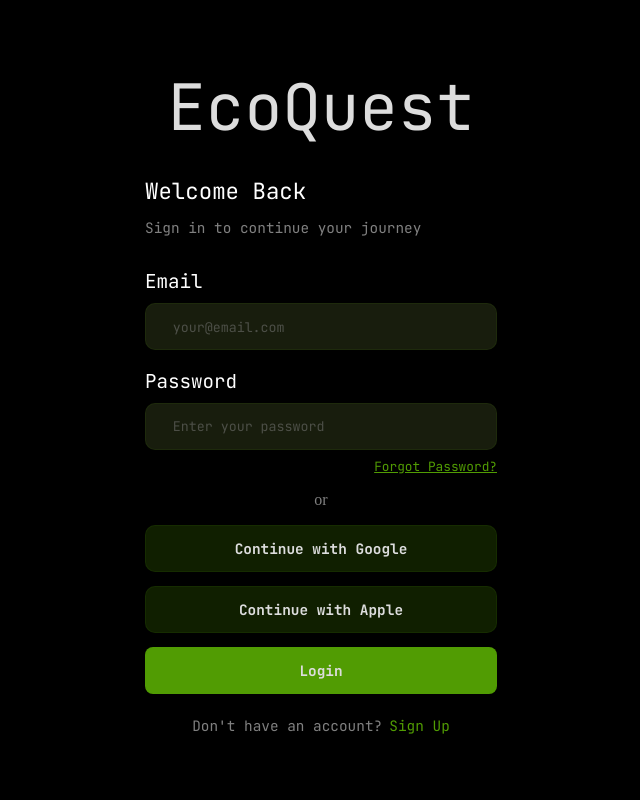
After one commit to ian-hon/apu-s4-rwdd, a PHP site: page /auth/login.html in a window 1280 px wide. The commit adds this page. Shown: the whole page, without its empty margins (319-959 px from the left). Run offline with PHP 8.4, Linux system fonts and the light colour scheme.

Commit message:
Initial login design
- login page WIP
- added elements to style.css
- created register page files

```diff
--- /dev/null
+++ b/auth/login.html
@@ -0,0 +1,53 @@
+<!DOCTYPE html>
+<html lang="en">
+
+<head>
+    <meta charset="UTF-8">
+    <meta name="viewport" content="width=device-width, initial-scale=1.0">
+    <title>Registration | EcoQuest</title>
+    <link rel="stylesheet" href="../styles/style.css">
+    <link rel="stylesheet" href="../styles/auth/login.css">
+</head>
+
+<body>
+    <div id="parent">
+        <div id="logo">
+            <h1>EcoQuest</h1>
+        </div>
+
+        <div id="login-page-box">
+            <div id="welcome-back">
+                <h3>Welcome Back</h3>
+                <h4 class="subtitle">Sign in to continue your journey</h4>
+            </div>
+            <div>
+                <h3 class="email-password">Email</h3>
+                <input type="text" placeholder="your@email.com">
+            </div>
+            <div>
+                <h3 class="email-password">Password</h3>
+                <input type="text" placeholder="Enter your password">
+            </div>
+            <div id="forgot-password">
+                <a href="https://www.wikipedia.com/" target="_blank">Forgot Password?</a>
+            </div>
+            <div>
+                <p id="or-page-divider">or</p>
+            </div>
+            <div>
+                <button class="continue-with-btn">Continue with Google</button>
+                <button class="continue-with-btn">Continue with Apple</button>
+            </div>
+            <div>
+                <button id="login-btn">Login</button>
+            </div>
+            <div>
+                <h4 id="no-account">Don't have an account?<span id="sign-up">Sign Up</span></h4>
+            </div>
+        </div>
+    </div>
+
+    <script src="../scripts/script.js"></script>
+</body>
+
+</html>
--- /dev/null
+++ b/styles/auth/login.css
@@ -0,0 +1,156 @@
+html {
+  background-color: black;
+  color: var(--text-primary);
+}
+
+body {
+  background-color: black;
+  color: var(--text-primary);
+}
+
+h1 {
+  font-size: 4em;
+}
+
+h3 {
+  font-size: 1.4em;
+  color: white;
+  margin: 0.5em 0;
+  align-items: flex-start;
+
+  &.email-password {
+    font-size: 1.2em;
+  }
+}
+
+#parent {
+  display: flex;
+  flex-direction: column;
+  justify-content: center;
+  align-items: center;
+  width: 100%;
+  height: 100vh;
+  padding: 10vh 0;
+}
+
+#logo {
+  display: flex;
+  justify-content: center;
+  align-items: center;
+  width: 100%;
+}
+
+#login-page-box {
+  display: flex;
+  flex-direction: column;
+  justify-content: center;
+  padding: 0em 4em;
+  min-width: 26em;
+  max-width: 30em;
+  height: 100%;
+}
+
+#welcome-back {
+  margin-top: 1em;
+}
+
+.subtitle {
+  font-size: 0.9em;
+  color: grey;
+  margin-bottom: 1.5em;
+}
+
+input {
+  border: 1.5px solid var(--accent-border);
+  background-color: #181d0d;
+  color: var(--text-primary);
+  width: 100%;
+  padding: 1em;
+  margin-bottom: 0.6em;
+  border-radius: 10px;
+}
+
+input::placeholder {
+  font-size: 1em;
+  color: grey;
+  opacity: 50%;
+  padding: 1em;
+}
+
+input[type=text] {
+  color: white;
+}
+
+#forgot-password {
+  display: flex;
+  justify-content: end;
+  font-size: 0.8em;
+}
+
+#forgot-password a {
+  color: #519C03;
+}
+
+#forgot-password a:hover {
+  opacity: 75%;
+  cursor: pointer;
+}
+
+#or-page-divider {
+  color: grey;
+  display: flex;
+  justify-content: center;
+  margin: 1em;
+}
+
+.continue-with-btn {
+  font-size: 0.9em;
+  font-weight: bold;
+  border: 1px solid var(--accent-border);
+  background-color: var(--accent-background);
+  width: 100%;
+  padding: 0.9em;
+  margin-bottom: 1em;
+  border-radius: 10px;
+}
+
+#continue-with-btn:hover {
+  opacity: 75%;
+  cursor: pointer;
+}
+
+#login-btn {
+  font-size: 0.9em;
+  font-weight: bold;
+  border: 1px solid var(--accent-border);
+  background-color: #519C03;
+  width: 100%;
+  padding: 0.9em;
+  border-radius: 8px;
+}
+
+#login-btn:hover {
+  opacity: 75%;
+  cursor: pointer;
+}
+
+#no-account {
+  display: flex;
+  color: grey;
+  font-size: 0.9em;
+  display: flex;
+  justify-content: center;
+  align-items: center;
+  margin-top: 1.5em;
+}
+
+#sign-up {
+  color: #519C03;
+  cursor: pointer;
+  margin-left: 0.5em;
+}
+
+#sign-up:hover {
+  opacity: 75%;
+  cursor: pointer;
+}
--- a/styles/style.css
+++ b/styles/style.css
@@ -58,7 +58,10 @@ h2,
 h3,
 h4,
 h5,
-h6 {
+h6,
+input,
+button,
+a {
     font-family: 'Jetbrains Mono';
     font-weight: 400;
 
```
Also changed, not shown: auth/register.html (added, +16 -0 lines), styles/auth/register.css (added).
